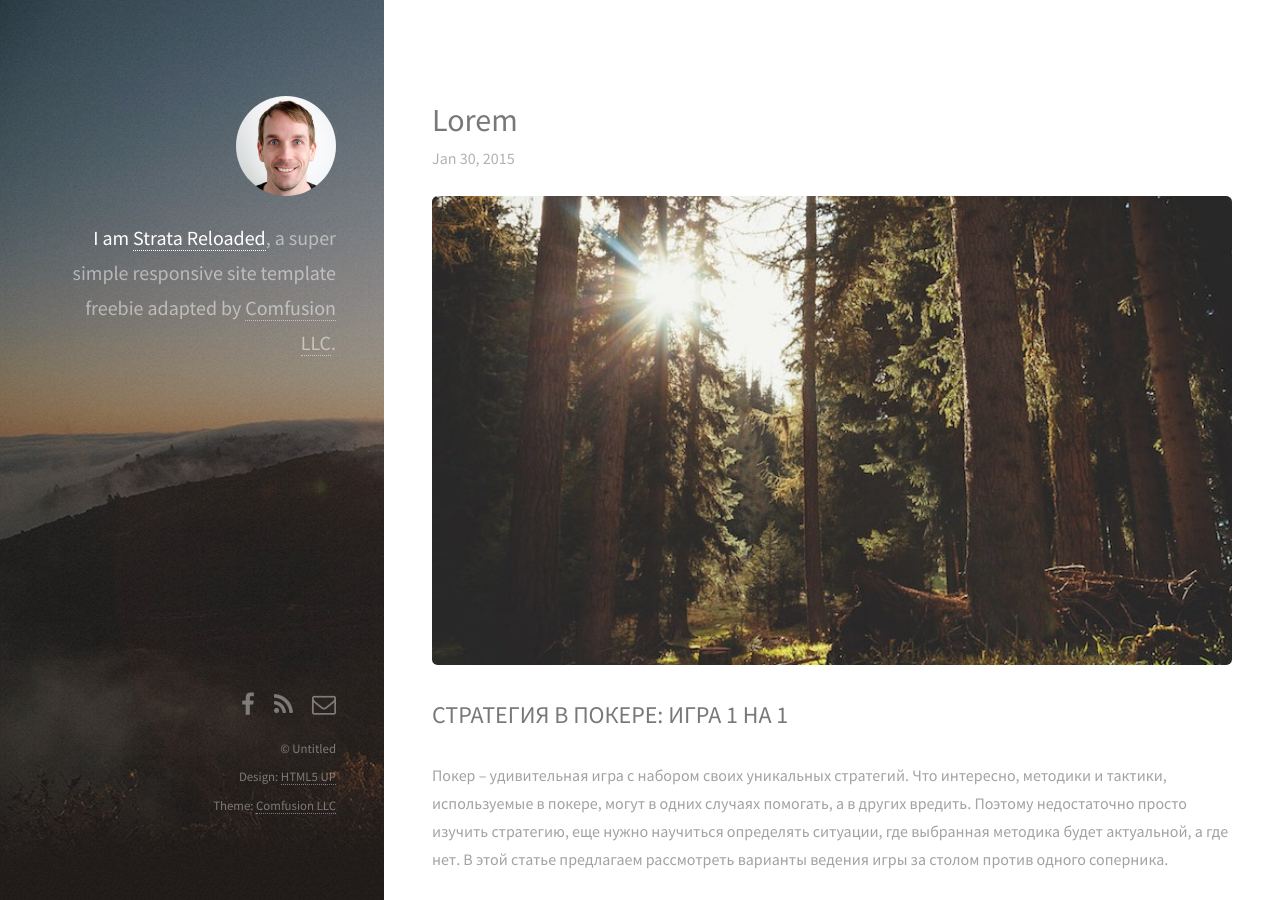
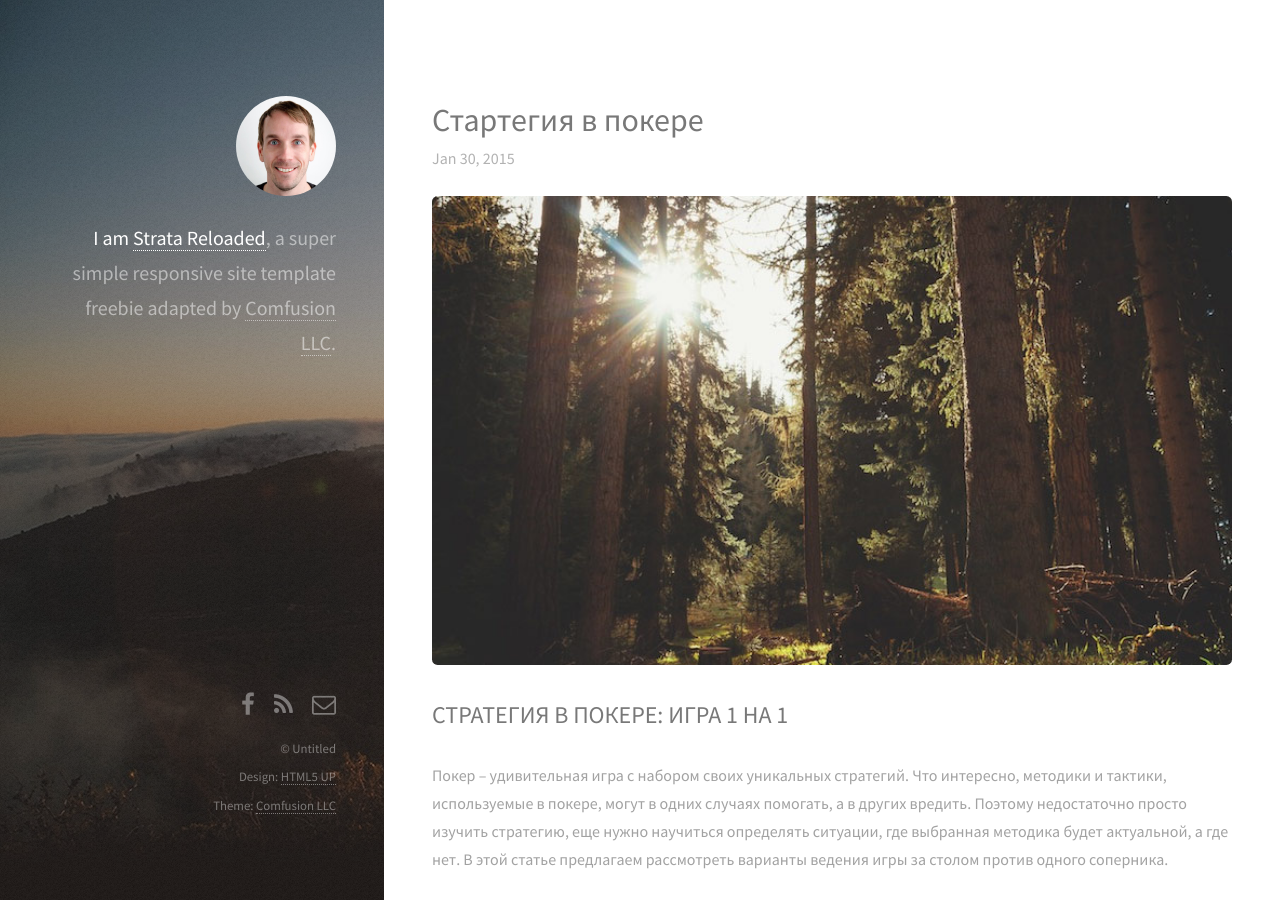
Before and after one commit to VezdeEast/vezdeeast.github.io, a Jekyll site: the page built from _posts/2015-01-30-Lorem.markdown, in a window 1280 px wide and 900 px high. Built offline with Jekyll 4.4.1, drawn with Linux system fonts in a browser that asks for light colours; nearby versions of some CDN libraries.

Commit message:
Update 2015-01-30-Lorem.markdown

```diff
--- a/_posts/2015-01-30-Lorem.markdown
+++ b/_posts/2015-01-30-Lorem.markdown
@@ -1,5 +1,7 @@
 ---
 layout: post
+title: Стартегия в покере
+categories: poker
 ---
 <img src="/images/fulls/02.jpg" class="fit image">
 
```
